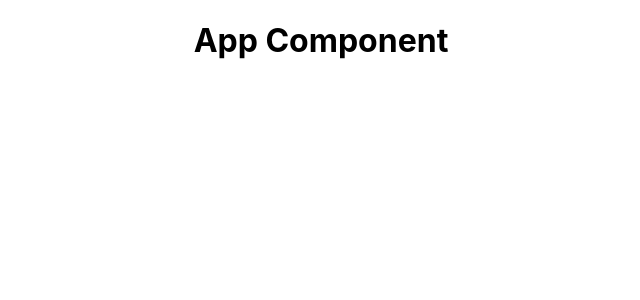
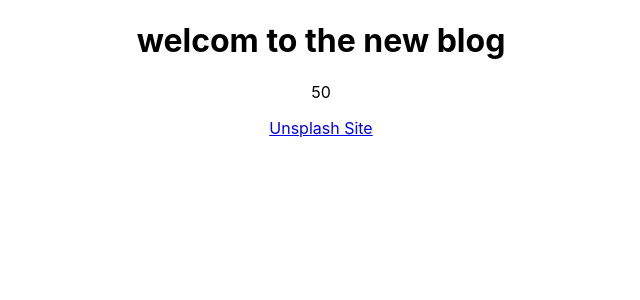
Before and after one commit to nordeeen/my-dojo-blog, a React (Create React App) app: page / in a window 1280 px wide. Shown: the top 300 px of the page, without its empty margins (319-959 px from the left). Built offline with nearby package versions, Linux system fonts and the light colour scheme.

Commit message:
dynamic values in templates

```diff
--- a/src/App.js
+++ b/src/App.js
@@ -1,10 +1,16 @@
 import "./App.css";
 
 function App() {
+  const title = "welcom to the new blog";
+  const likes = 50;
+  const link = "https://www.unsplash.com";
+
   return (
     <div className="App">
       <div className="content">
-        <h1>App Component</h1>
+        <h1>{title}</h1>
+        <p>{likes}</p>
+        <a href={link}>Unsplash Site</a>
       </div>
     </div>
   );
```
